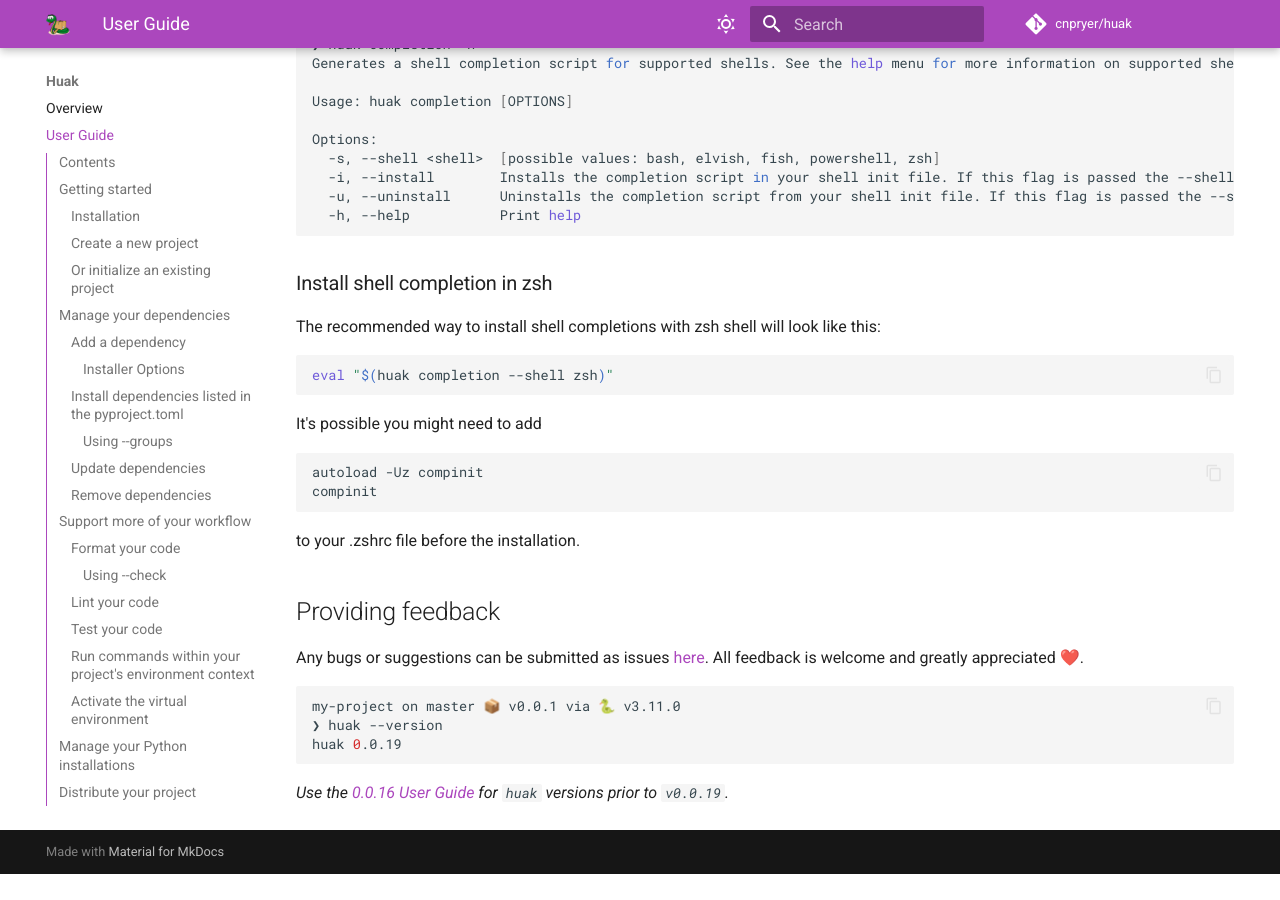
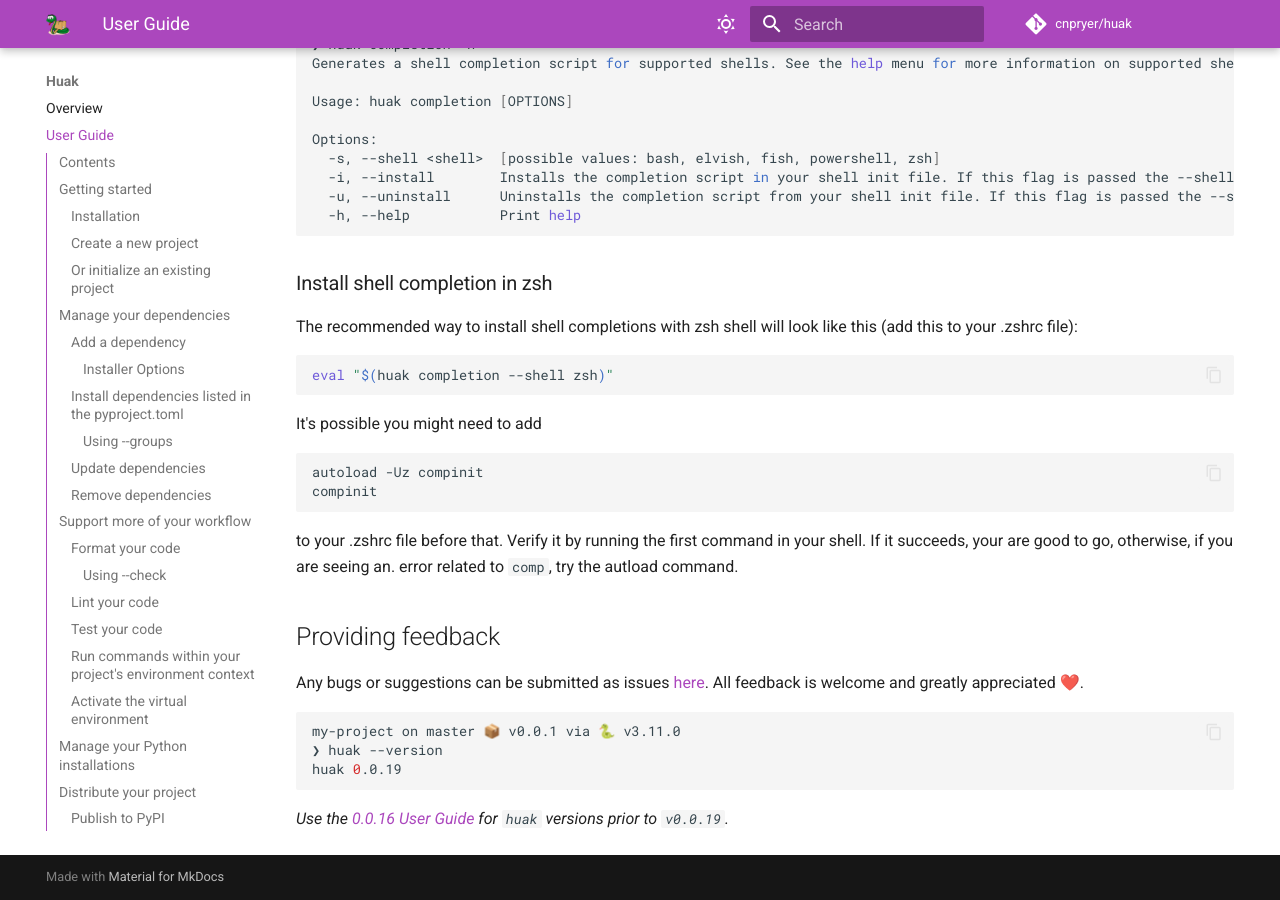
Before and after one commit to cnpryer/huak, an MkDocs documentation site: the page built from docs/user_guide.md, in a window 1280 px wide and 900 px high, scrolled down 5909 px. Built offline with MkDocs 1.6.1 and Material for MkDocs 9.7.7, drawn with Linux system fonts in a browser that asks for light colours; comment, search, counter and statistics services are not loaded; before the commit the page ends 6783 px from its top, so only the background shows below that.

Commit message:
docs(completion): add more details on how to resolve the issue

````diff
--- a/docs/user_guide.md
+++ b/docs/user_guide.md
@@ -275,7 +275,7 @@ Options:
 ```
 
 ### Install shell completion in zsh
-The recommended way to install shell completions with zsh shell will look like this:
+The recommended way to install shell completions with zsh shell will look like this (add this to your .zshrc file):
 ```zsh
 eval "$(huak completion --shell zsh)"
 ```
@@ -284,8 +284,7 @@ It's possible you might need to add
 autoload -Uz compinit
 compinit
 ```
-to your .zshrc file before the installation.
-
+to your .zshrc file before that. Verify it by running the first command in your shell. If it succeeds, your are good to go, otherwise, if you are seeing an. error related to `comp`, try the autload command.
 
 ## Providing feedback
 
````
